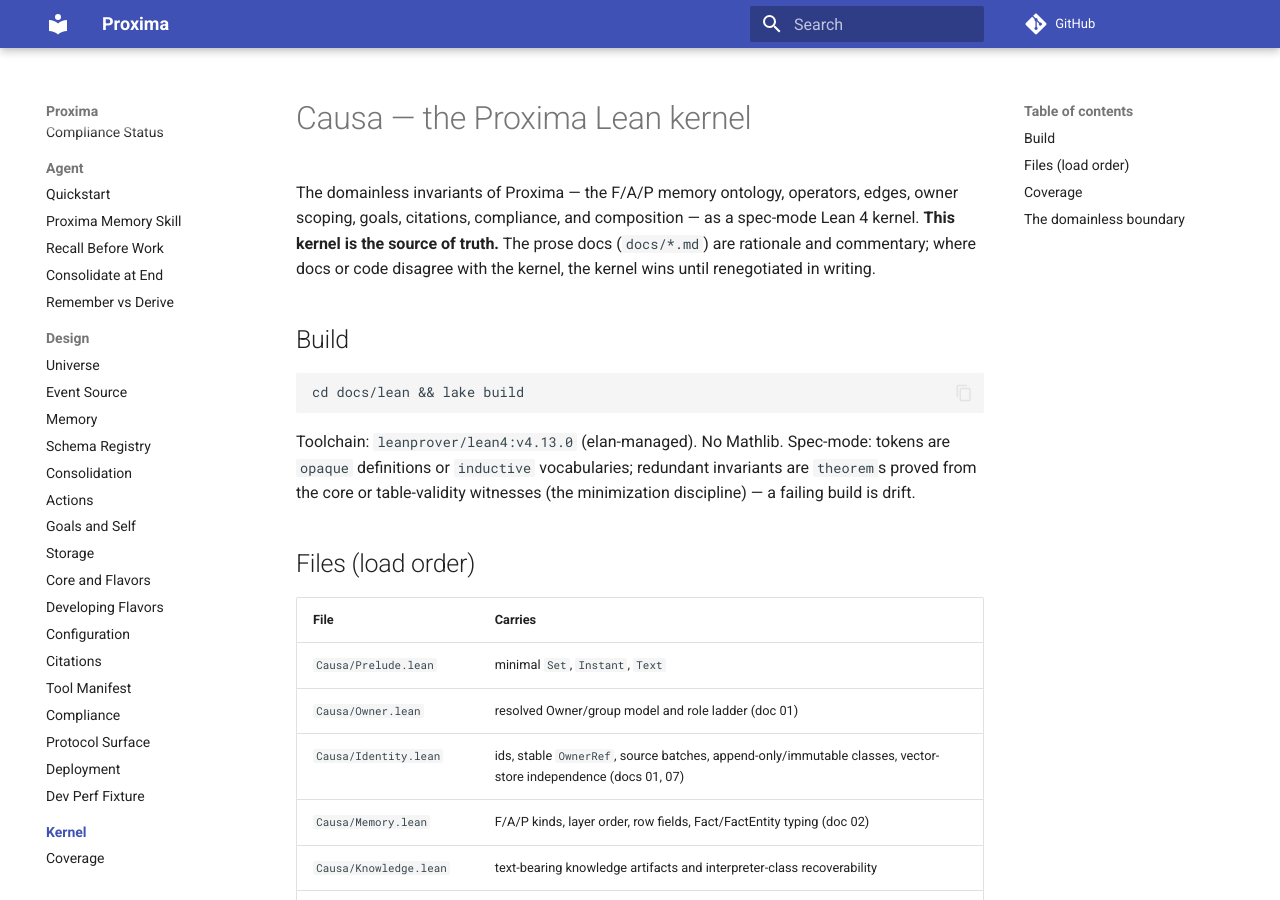
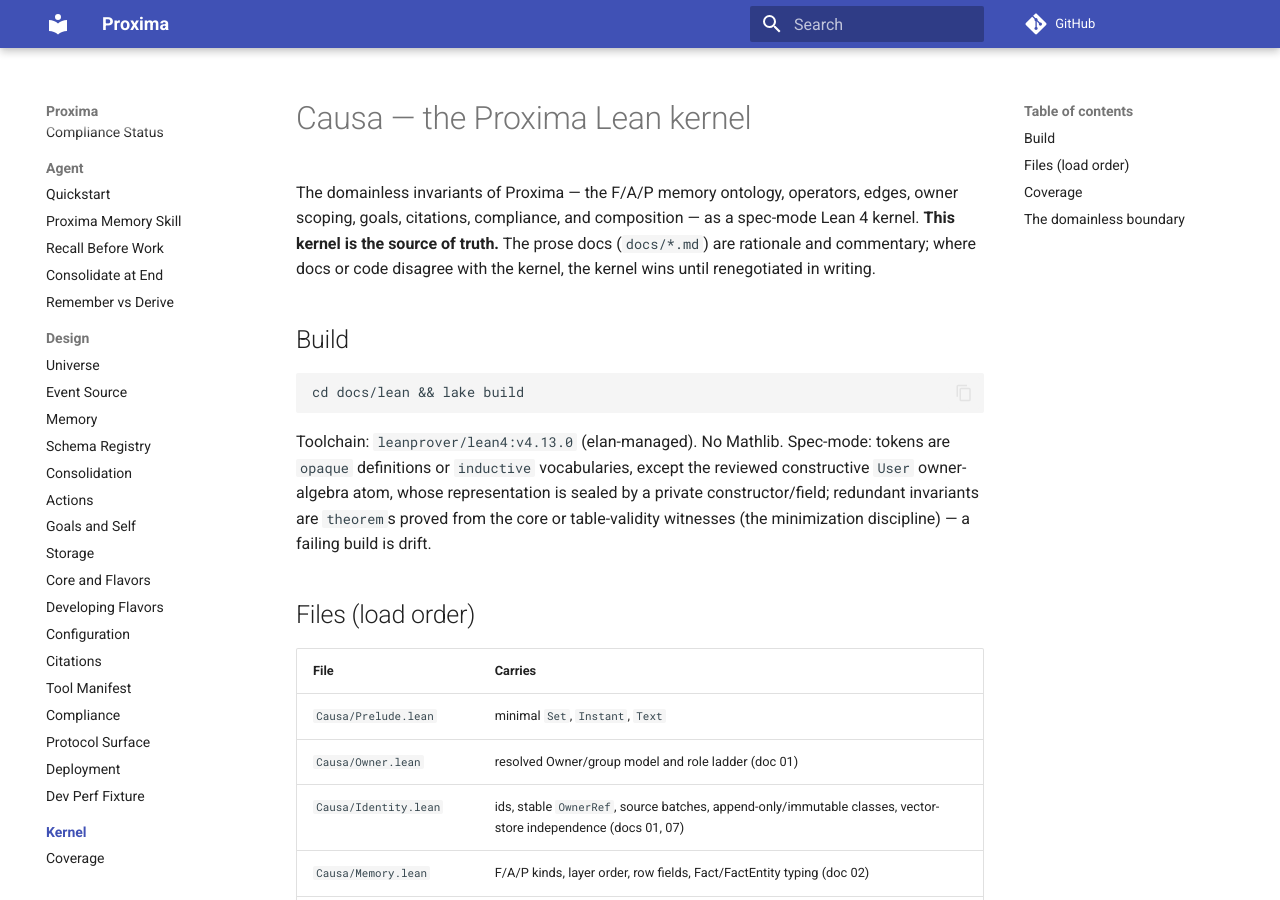
Before and after one commit to Aquilo-Solution-S/Proxima, an MkDocs documentation site: the page built from docs/lean/README.md, in a window 1280 px wide and 900 px high. Built offline with MkDocs 1.6.1 and Material for MkDocs 9.7.7, drawn with Linux system fonts in a browser that asks for light colours; comment, search, counter and statistics services are not loaded.

Commit message:
feat(lean): constructive User token atom, computable owner algebra
Replace the opaque User identity atom with a private token structure:
representation stays sealed outside Owner.lean (private constructor and
field, compiler-enforced), while equality becomes computable (derived
DecidableEq, no Classical), the engine mint User.ofToken becomes visible
to proofs with its injectivity theorem, and an Inhabited proof witness
enables closed non-vacuity witnesses. Owner.ofUser, Group.drop, and the
NodeRef endpoint projections shed noncomputable; visible gains a
computable Decidable instance and Bool face (Group.member?); canonical
groups (Group.empty, Group.everyone) land with the separation lemma
Group.everyone_ne_empty ([propext] only) and companion lemmas.

The Id/OperatorId/InputContract/SchemaRef opacity law is untouched and
now explicitly scoped in Identity.lean; COVERAGE rows ES-12/AUTH-4/ST-9
and CF-OPEN carry realign notes. Axiom surface unchanged (0 axioms);
the only remaining noncomputable in the kernel is memory_citation.

Co-authored-by: Cursor <cursoragent@cursor.com>

````diff
--- a/docs/lean/README.md
+++ b/docs/lean/README.md
@@ -13,7 +13,9 @@ cd docs/lean && lake build
 ```
 
 Toolchain: `leanprover/lean4:v4.13.0` (elan-managed). No Mathlib. Spec-mode:
-tokens are `opaque` definitions or `inductive` vocabularies; redundant
+tokens are `opaque` definitions or `inductive` vocabularies, except the
+reviewed constructive `User` owner-algebra atom, whose representation is sealed
+by a private constructor/field; redundant
 invariants are `theorem`s proved from the core or table-validity witnesses (the
 minimization discipline) — a failing build is drift.
 
````
Also changed, not shown: docs/lean/COVERAGE.md (+4 -4 lines), 4 other files.
